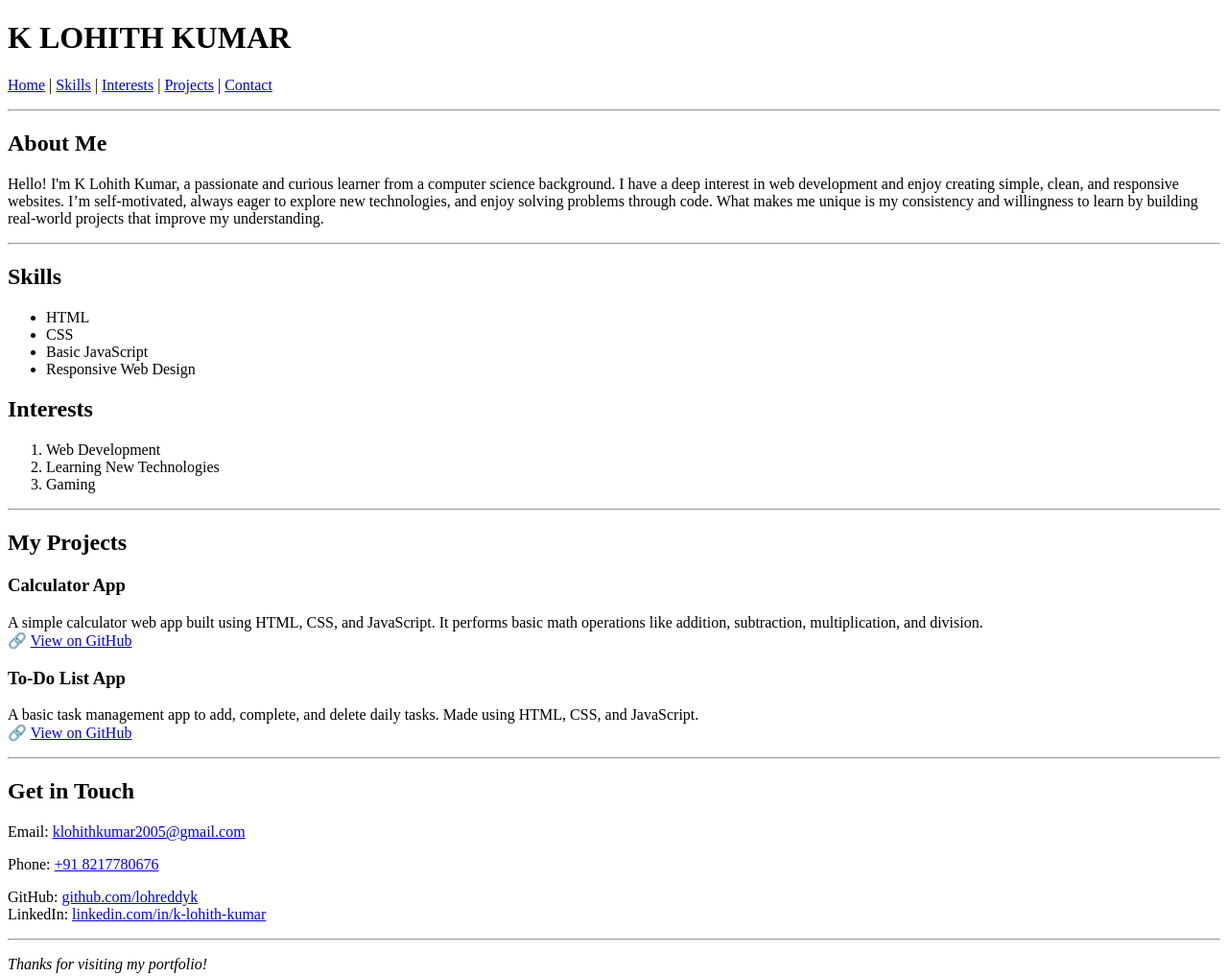
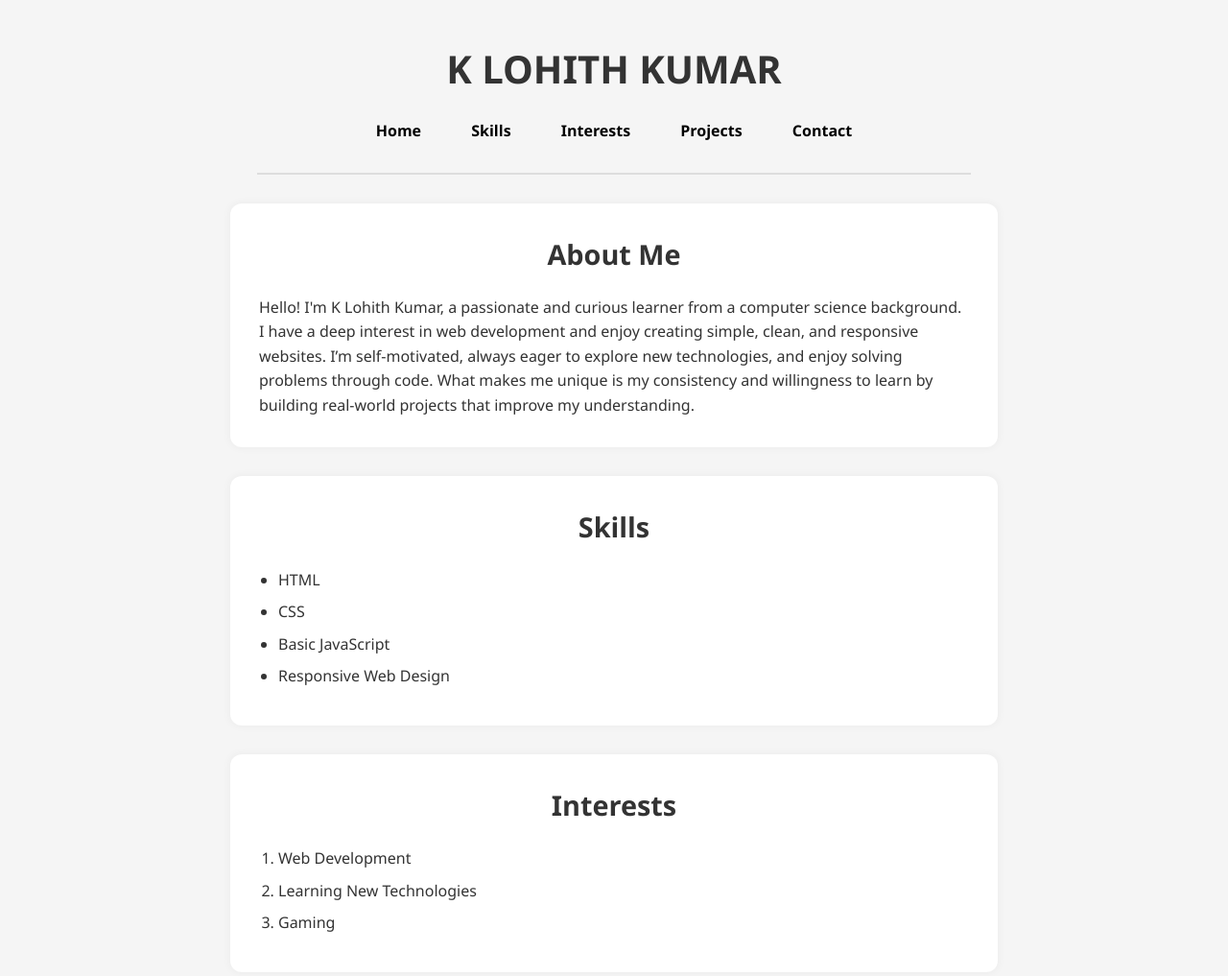
Before and after one commit to lohreddyk/portfolio-website, a plain HTML site: page index.html in a window 1280 px wide. Shown: the top 1017 px of the page at 96% size. Drawn offline with Linux system fonts and the light colour scheme.

Commit message:
Update index.html

```diff
--- a/index.html
+++ b/index.html
@@ -3,17 +3,20 @@
 <head>
   <meta charset="UTF-8">
   <title>K LOHITH KUMAR - Portfolio</title>
+  <link rel="stylesheet" href="style.css" />
 </head>
 <body>
 
   <h1>K LOHITH KUMAR</h1>
-  <p>
-    <a href="#home">Home</a> |
-    <a href="#skills">Skills</a> |
-    <a href="#interests">Interests</a> |
-    <a href="#projects">Projects</a> |
+
+  <div class="nav-links">
+    <a href="#home">Home</a>
+    <a href="#skills">Skills</a>
+    <a href="#interests">Interests</a>
+    <a href="#projects">Projects</a>
     <a href="#contact">Contact</a>
-  </p>
+  </div>
+
   <hr>
 
   <!-- About Me Section -->
@@ -26,7 +29,6 @@
       What makes me unique is my consistency and willingness to learn by building real-world projects that improve my understanding.
     </p>
   </section>
-  <hr>
 
   <!-- Skills Section -->
   <section id="skills">
@@ -48,7 +50,6 @@
       <li>Gaming</li>
     </ol>
   </section>
-  <hr>
 
   <!-- Projects Section -->
   <section id="projects">
@@ -66,7 +67,6 @@
       🔗 <a href="https://github.com/lohreddyk/todo-list" target="_blank">View on GitHub</a>
     </p>
   </section>
-  <hr>
 
   <!-- Contact Section -->
   <section id="contact">
@@ -80,7 +80,9 @@
   </section>
 
   <hr>
-  <p><em>Thanks for visiting my portfolio!</em></p>
+  <footer>
+    <p><em>Thanks for visiting my portfolio!</em></p>
+  </footer>
 
 </body>
 </html>
```
